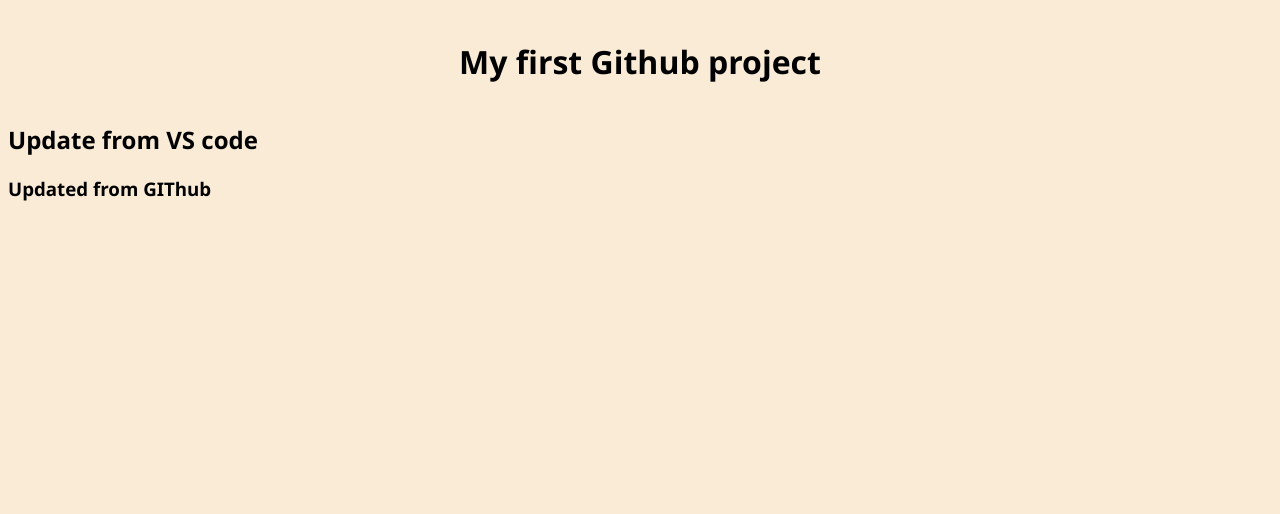
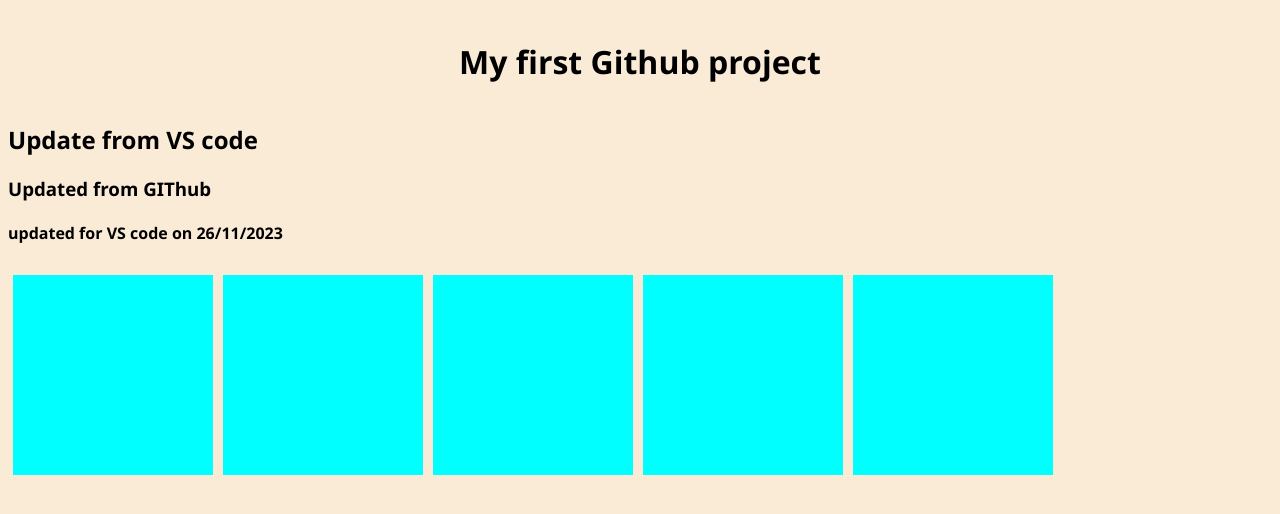
Before and after one commit to RakeshV0498/html, a plain HTML site: page index.html in a window 1280 px wide. Drawn offline with Linux system fonts and the light colour scheme.

Commit message:
Updated Html and css

```diff
--- a/index.html
+++ b/index.html
@@ -12,6 +12,14 @@
   <h1>My first Github project</h1>
   <h2>Update from VS code</h2>
   <h3>Updated from GIThub</h3>
+  <h4>updated for VS code on 26/11/2023</h4>
+  <div id="blocks">
+    <div class="block"></div>
+    <div class="block"></div>
+    <div class="block"></div>
+    <div class="block"></div>
+    <div class="block"></div>
+  </div>
 </body>
 
 </html>
--- a/styles.css
+++ b/styles.css
@@ -7,3 +7,15 @@ h1 {
     text-align: center;
     margin: 40px 0px;
 }
+
+#blocks {
+    display: flex;
+}
+
+.block {
+    height: 200px;
+    width: 200px;
+    margin: 10px 5px;
+    background-color: aqua;
+
+}
```
